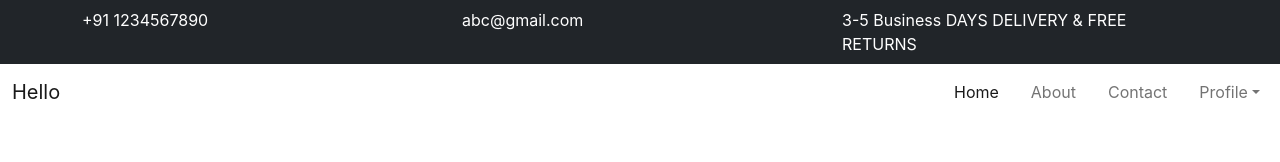
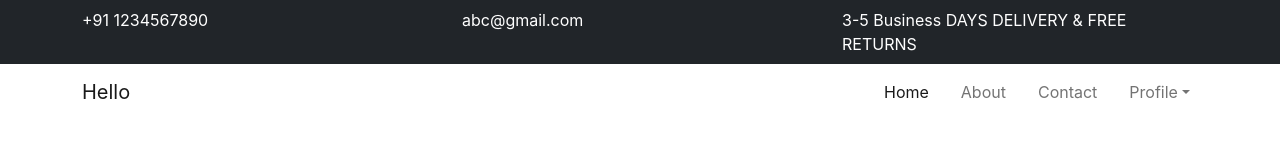
Before and after one commit to shyamjaiswal07/e-commerce, a React (Create React App) app: page / in a window 1280 px wide. Shown: the top 162 px of the page. Built offline with nearby package versions, Linux system fonts and the light colour scheme.

Commit message:
Update MainHeader.jsx

```diff
--- a/src/components/header/MainHeader.jsx
+++ b/src/components/header/MainHeader.jsx
@@ -8,7 +8,7 @@ const MainHeader = () => {
       <TopHeader />
       <>
        <nav class="navbar navbar-expand-lg ">
-  <div class="container-fluid">
+  <div class="container">
     <a class="navbar-brand" href="#">Hello</a>
     <button class="navbar-toggler" type="button" data-bs-toggle="collapse" data-bs-target="#navbarNav" aria-controls="navbarNav" aria-expanded="false" aria-label="Toggle navigation">
       <span class="navbar-toggler-icon"></span>
```
